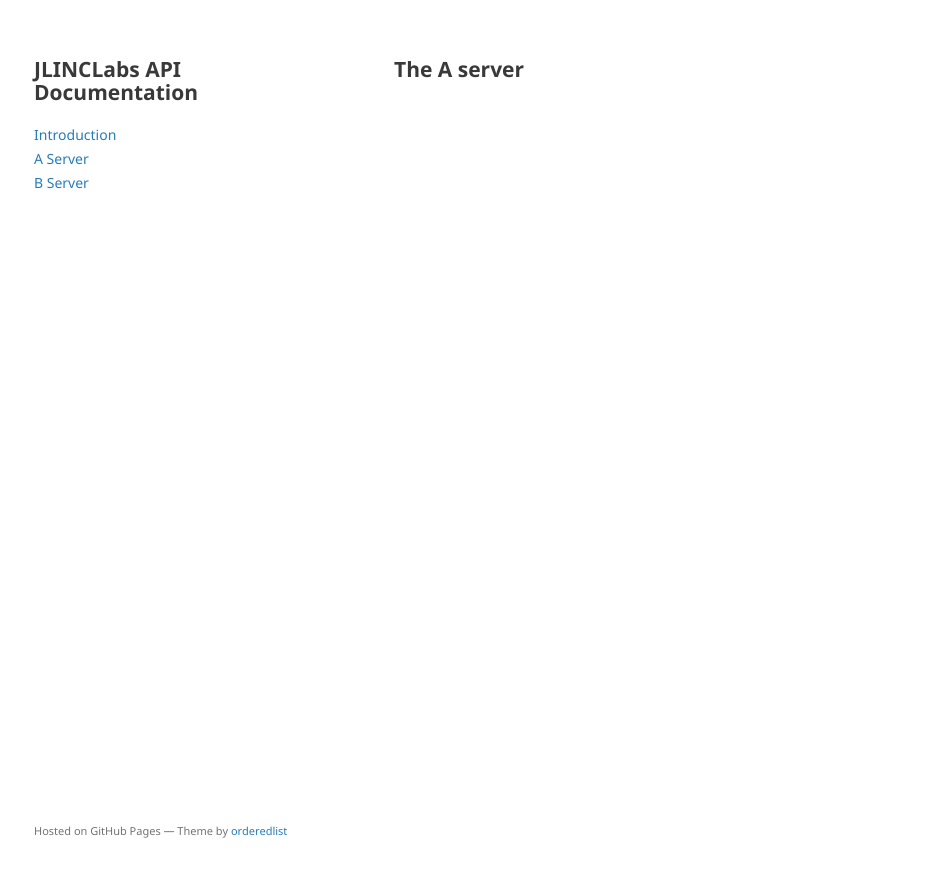
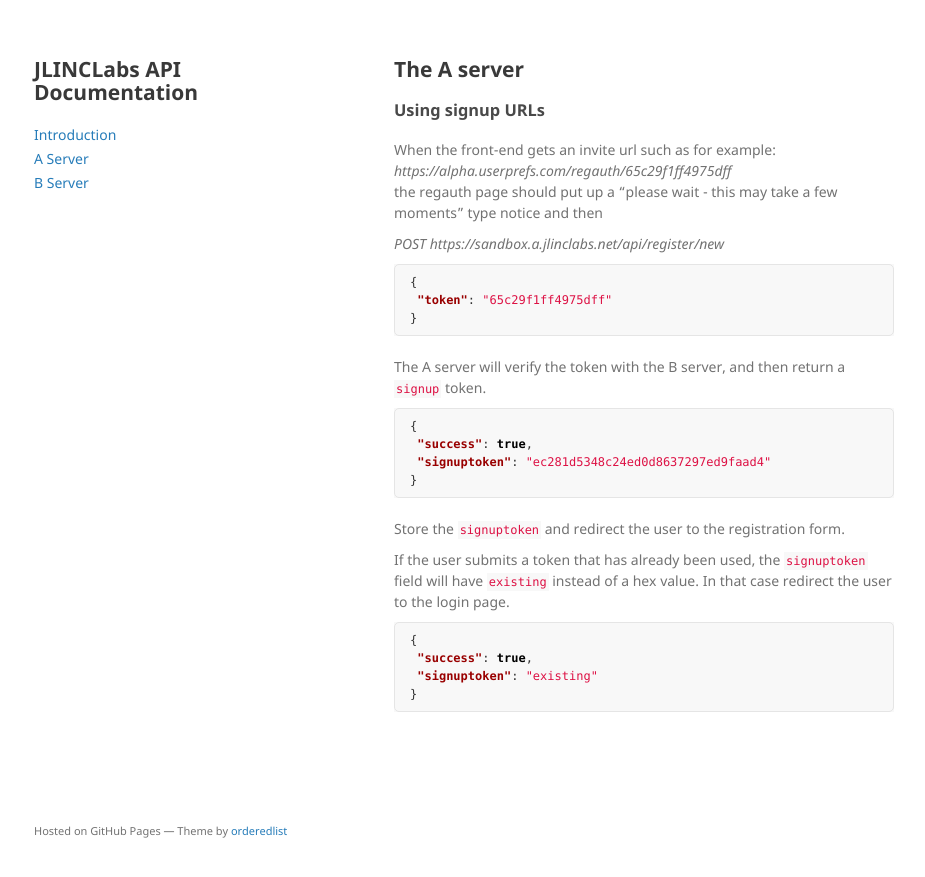
Before and after one commit to jlinclabs/apidocs, a Jekyll site: the page built from a_server.md, in a window 1280 px wide. Shown: the top 877 px of the page, without its empty margins (176-1101 px from the left). Built offline with Jekyll 4.4.1, drawn with Linux system fonts in a browser that asks for light colours; our own code applies the rules of GitHub Pages for plain Markdown files.

Commit message:
Using signup URLs on the A server.

````diff
--- a/a_server.md
+++ b/a_server.md
@@ -2,3 +2,36 @@
 layout: default
 ---
 ## The A server
+
+### [ ](#signup_urls)Using signup URLs
+When the front-end gets an invite url such as for example:
+_https://alpha.userprefs.com/regauth/65c29f1ff4975dff_
+the regauth page should put up a "please wait - this may take a few moments" type notice and then
+
+_POST https://sandbox.a.jlinclabs.net/api/register/new_
+
+```json
+{
+ "token": "65c29f1ff4975dff"
+}
+```
+
+The A server will verify the token with the B server, and then return a `signup` token.
+
+```json
+{
+ "success": true,
+ "signuptoken": "ec281d5348c24ed0d8637297ed9faad4"
+}
+```
+
+Store the `signuptoken` and redirect the user to the registration form.
+
+If the user submits a token that has already been used, the `signuptoken` field will have `existing` instead of a hex value. In that case redirect the user to the login page.
+
+```json
+{
+ "success": true,
+ "signuptoken": "existing"
+}
+```
````
